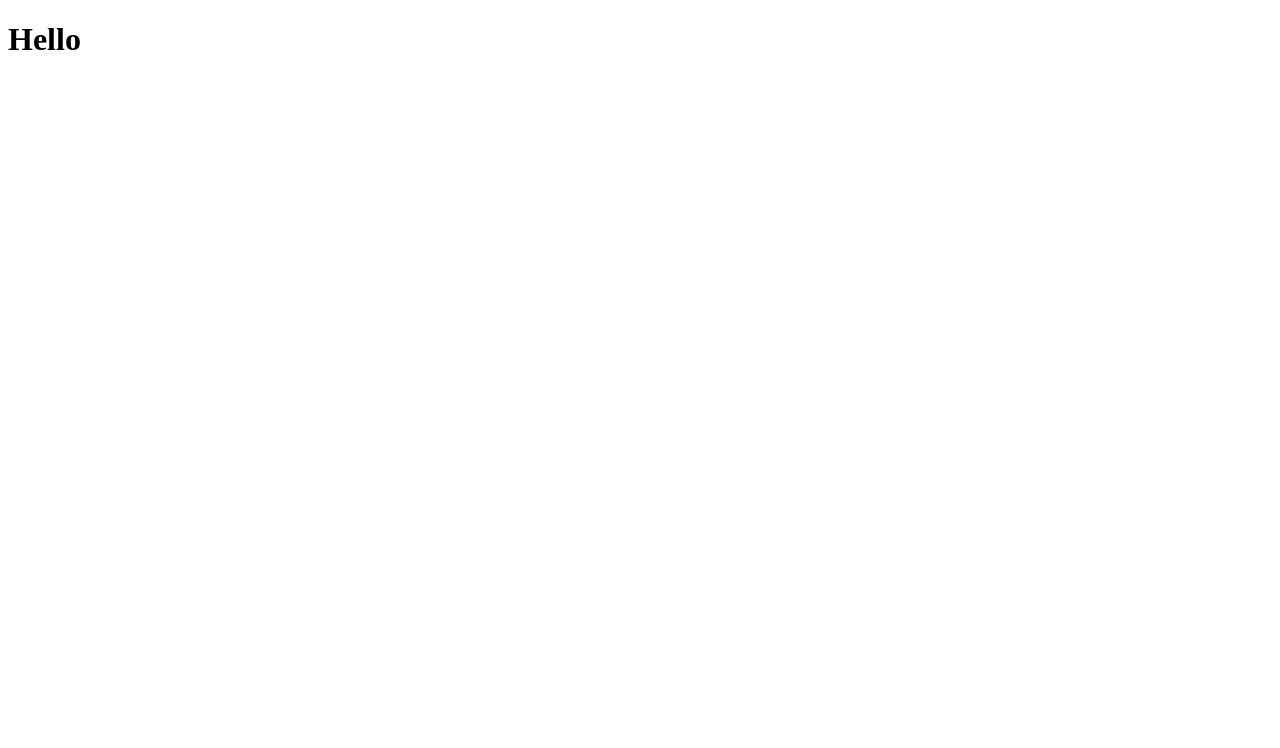
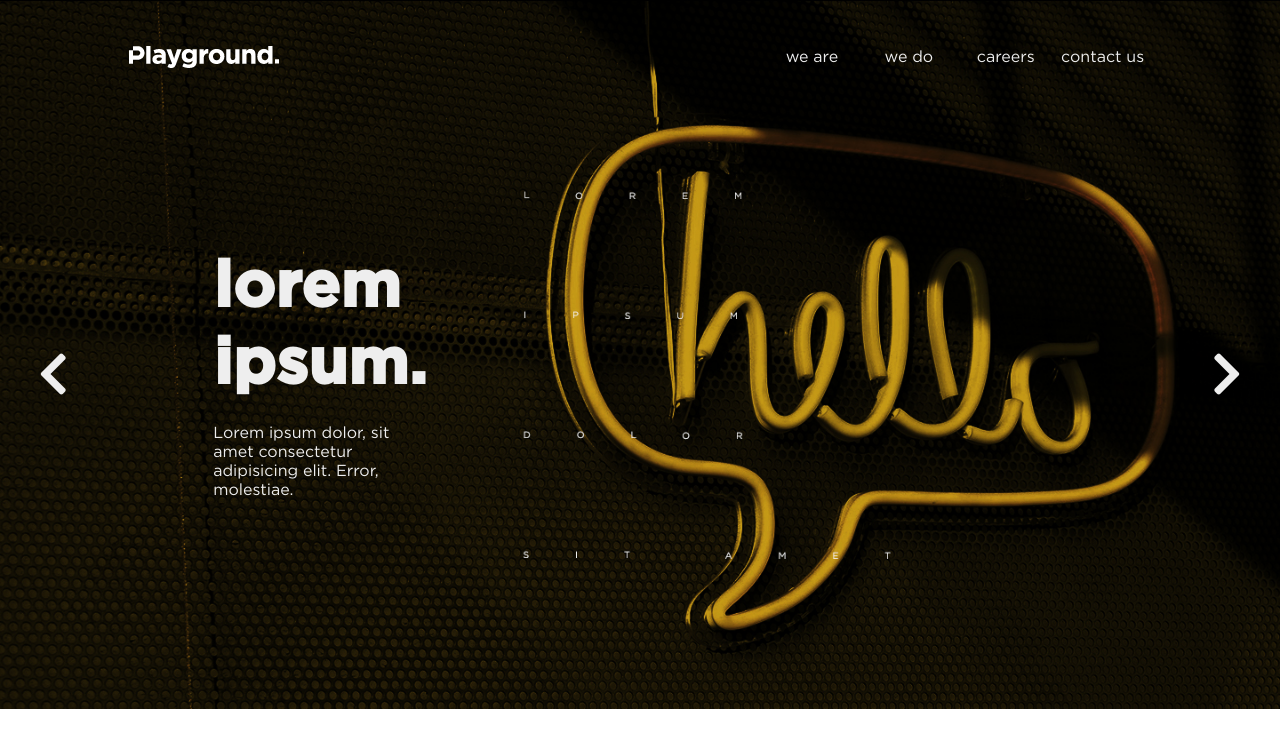
Before and after one commit to RiccardoMurru/PG_test, a website: page index.html in a window 1280 px wide. Drawn offline with nearby package versions, Linux system fonts and the light colour scheme.

Commit message:
header + jumbotron (slider)

```diff
--- a/index.html
+++ b/index.html
@@ -4,10 +4,50 @@
 		<meta charset="UTF-8" />
 		<meta name="viewport" content="width=device-width, initial-scale=1.0" />
 		<link rel="stylesheet" href="dist/css/app.css" />
+		<!-- Fontawesome -->
+		<link
+			rel="stylesheet"
+			href="https://cdnjs.cloudflare.com/ajax/libs/font-awesome/5.9.0/css/all.min.css"
+		/>
 		<title>Document</title>
 	</head>
 	<body>
-		<h1>Hello</h1>
+		<header class="header">
+			<nav class="test-block display-grid navbar">
+				<img
+					src="src/assets/img/logo-playground-white.png"
+					alt="logo"
+					class="navbar__logo"
+				/>
+				<a href="#" class="navbar__link">we are</a>
+				<a href="#" class="navbar__link">we do</a>
+				<a href="#" class="navbar__link">careers</a>
+				<a href="#" class="navbar__link">contact us</a>
+			</nav>
+		</header>
+		<main>
+			<section class="jumbotron display-grid">
+				<i class="fas fa-chevron-left arrow-left"></i>
+				<i class="fas fa-chevron-right arrow-right"></i>
+				<img
+					src="src/assets/img/slide-hello.jpg"
+					alt="slide-hello"
+					class="jumbotron__img first active"
+				/>
+				<img src="src/assets/img/slide-play.jpg" alt="slide-play" class="jumbotron__img" />
+				<img
+					src="src/assets/img/slide-circle.jpg"
+					alt="slide-circle"
+					class="jumbotron__img last"
+				/>
+				<div class="jumbotron__text">
+					<h1>lorem ipsum.</h1>
+					<p>
+						Lorem ipsum dolor, sit amet consectetur adipisicing elit. Error, molestiae.
+					</p>
+				</div>
+			</section>
+		</main>
 		<!-- jQuery -->
 		<script src="https://cdnjs.cloudflare.com/ajax/libs/jquery/3.5.1/jquery.min.js"></script>
 		<!-- JS -->
--- a/src/js/app.js
+++ b/src/js/app.js
@@ -1 +1,65 @@
-$(document).ready(function() {}); // End Doc Ready
+$(document).ready(function() {
+	/**********************
+	 * Slider functionality
+	 **********************/
+
+	let imgFirst = $('.first');
+	let imgLast = $('.last');
+	let arrowRight = $('.arrow-right');
+	let arrowLeft = $('.arrow-left');
+	// let counterFirst = $('.first-counter');
+	// let counterLast = $('.last-counter');
+
+	// cambio immagine a click su freccia avanti
+	arrowRight.click(forward);
+
+	// cambio immagine a click su freccia indietro
+	arrowLeft.click(backwards);
+
+	/************
+	 * Functions
+	 ************/
+
+	function forward() {
+		let activeImage = $('.active');
+		// let activeCounter = $('.active-counter')
+
+		// scorrimento immagini
+		activeImage.toggleClass('active');
+		activeImage.next('img').toggleClass('active');
+
+		if (activeImage.hasClass('last')) {
+			imgFirst.toggleClass('active');
+		}
+
+		// scorrimento contatore
+		// activeCounter.toggleClass('active-counter');
+		// activeCounter.next('li').toggleClass('active-counter');
+
+		// if (activeCounter.hasClass('last-counter')) {
+		//     counterFirst.toggleClass('active-counter');
+		// }
+	}
+
+	// funzione scorrimento indietro
+	function backwards() {
+		var activeImage = $('.active');
+		var activeCounter = $('.active-counter');
+
+		// scorrimento immagini
+		activeImage.toggleClass('active');
+		activeImage.prev('img').toggleClass('active');
+
+		if (activeImage.hasClass('first')) {
+			imgLast.toggleClass('active');
+		}
+
+		// // scorrimento contatore
+		// activeCounter.toggleClass('active-counter');
+		// activeCounter.prev('li').toggleClass('active-counter');
+
+		// if (activeCounter.hasClass('first-counter')) {
+		//     counterLast.toggleClass('active-counter');
+		// }
+	}
+}); // End Doc Ready
--- a/src/scss/_commons.scss
+++ b/src/scss/_commons.scss
@@ -11,3 +11,68 @@
 	font-family: 'Gotham-Medium';
 	src: url(../assets/fonts/Gotham-Medium.otf);
 }
+
+/* General */
+* {
+	box-sizing: border-box;
+	margin: 0;
+	padding: 0;
+}
+
+body {
+	max-width: 2000px;
+	margin: 0 auto;
+	font-family: 'Gotham-Book';
+}
+main {
+	grid-column: 1/13;
+}
+a {
+	text-decoration: none;
+}
+
+.display-grid {
+	display: grid;
+	grid-template-columns: repeat(12, 1fr);
+}
+
+/* Layout */
+// @for $i from 1 through 12 {
+// 	.col-#{$i} {
+// 		grid-column: span #{$i};
+// 	}
+// }
+// @for $i from 1 through 12 {
+// 	.offset-line-#{$i} {
+// 		grid-column: #{$i};
+// 	}
+// }
+
+/* Mockup */
+// .test-block {
+// 	background: darkcyan;
+// 	border: 1px solid black;
+// 	padding: 5px;
+// }
+.test-element {
+	background: cadetblue;
+	height: 100px;
+	border: 1px solid black;
+}
+.hidden {
+	display: none;
+}
+
+.jumbotron {
+	height: 500px;
+}
+
+.cards {
+	height: 300px;
+	align-items: center;
+}
+
+.banners {
+	height: 400px;
+	align-items: center;
+}
--- /dev/null
+++ b/src/scss/_header.scss
@@ -0,0 +1,24 @@
+/* Header */
+.header {
+	position: fixed;
+	top: 0;
+	left: 50%;
+	transform: translateX(-50%);
+	width: 100%;
+	z-index: 1;
+	padding: 2em;
+	.navbar {
+		justify-items: center;
+		align-items: center;
+		height: 50px;
+		&__logo {
+			grid-column: 2;
+		}
+		&__link:first-of-type {
+			grid-column: 8;
+		}
+		&__link {
+			color: #eee;
+		}
+	}
+}
--- /dev/null
+++ b/src/scss/_jumbotron.scss
@@ -0,0 +1,40 @@
+/* Jumbotron */
+.jumbotron {
+	position: relative;
+	grid-column: 1/13;
+	justify-items: center;
+	align-items: center;
+	& i {
+		display: inline-block;
+		position: absolute;
+		top: 70%;
+		font-size: 3em;
+		color: #eee;
+		cursor: pointer;
+	}
+	& i:first-of-type {
+		grid-column: 1/2;
+	}
+	& i:last-of-type {
+		grid-column: 12;
+	}
+	&__img {
+		display: none; /* gestito da jQuery */
+		grid-column: 1/13;
+		max-width: 100%;
+		&.active {
+			display: block;
+		}
+	}
+	&__text {
+		position: absolute;
+		top: 50%;
+		grid-column: 3/5;
+		color: #eee;
+		h1 {
+			font-size: 4em;
+			font-family: 'Gotham-Bold';
+			margin-bottom: 20px;
+		}
+	}
+}
--- a/src/scss/app.scss
+++ b/src/scss/app.scss
@@ -1 +1,9 @@
+/* Generals */
 @import 'commons';
+@import 'variables';
+
+/* Header */
+@import 'header';
+
+/* Main */
+@import 'jumbotron';
```
Also changed, not shown: dist/assets/fonts/Gotham-Bold.otf (added), dist/assets/fonts/Gotham-Book.otf (added), dist/assets/fonts/Gotham-Medium.otf (added), dist/css/app.css, dist/js/app.js.
